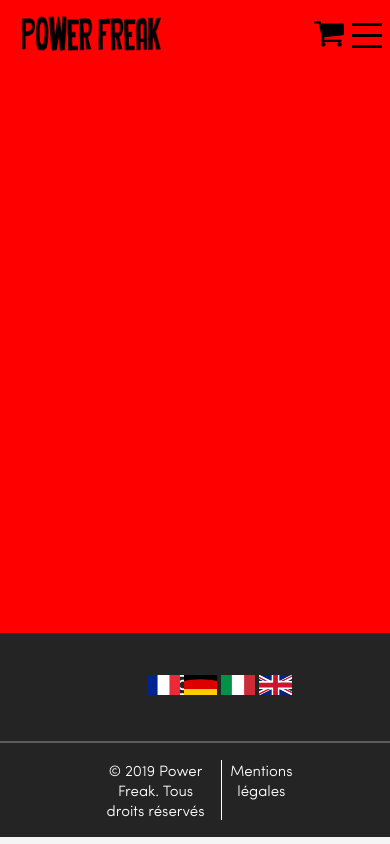
After one commit to valentin-chauvin/power-freak, a PHP site: page /recyclage.php in a window 390 px wide. The commit adds this page. Run offline with PHP 8.4, Linux system fonts and the light colour scheme; some libraries are stand-ins or nearby versions.

Commit message:
Page Recyclage

```diff
--- a/assets/scss/global.scss
+++ b/assets/scss/global.scss
@@ -52,5 +52,6 @@
 @import "parts/page-head.scss";
 @import "parts/home.scss";
 @import "parts/page-foot.scss";
+@import "parts/recyclage-content.scss";
 
 @import "parts/animations.scss";
--- a/assets/scss/parts/animations.scss
+++ b/assets/scss/parts/animations.scss
@@ -17,12 +17,12 @@
   }
 
   33% {
-    transform: rotateZ(25deg) scale(1.1);
+    transform: rotateZ(15deg) scale(1.1);
     opacity: 1;
   }
 
   69% {
-    transform: rotateZ(-10deg) scale(0.9);
+    transform: rotateZ(-5deg) scale(0.9);
   }
 
   to {
--- a/assets/scss/parts/page-head.scss
+++ b/assets/scss/parts/page-head.scss
@@ -11,6 +11,10 @@ header {
         img {
           width: 10vw;
           height: auto;
+          @media screen and (max-width: 1200px) {
+            height: 6vh;
+            width: auto;
+          }
         }
     }
     .block_right {
--- /dev/null
+++ b/assets/scss/parts/recyclage-content.scss
@@ -0,0 +1,5 @@
+.recyclage_banner {
+  background-color: red;
+  width: 100%;
+  height: 75vh;
+}
--- a/assets/scss/structure.scss
+++ b/assets/scss/structure.scss
@@ -32,4 +32,7 @@ h1 {
   font-family: $font-special;
   font-size: 4em;
   text-transform: uppercase;
+  @media screen and (max-width: 1200px) {
+    font-size: 2em;
+  }
 }
--- /dev/null
+++ b/public/partials/recyclage-content.php
@@ -0,0 +1,2 @@
+<div class="recyclage_banner">
+</div>
--- /dev/null
+++ b/public/recyclage.php
@@ -0,0 +1,25 @@
+<!doctype html>
+<html lang="fr">
+  <head>
+      <?php include 'partials/meta.php';  ?>
+      <title>Power Freak™</title>
+  </head>
+
+  <body>
+    <div class="wrapper">
+
+      <header>
+        <?php include 'partials/page-head.php';  ?>
+      </header>
+
+      <main class="content">
+        <?php include 'partials/recyclage-content.php';  ?>
+      </main>
+
+      <footer>
+        <?php include 'partials/page-foot.php';  ?>
+      </footer>
+
+    </div>
+  </body>
+</html>
```
Also changed, not shown: assets/scss/parts/home.scss (+20 -0 lines), public/about.php (deleted, +0 -11 lines), public/build/bundle.js.
